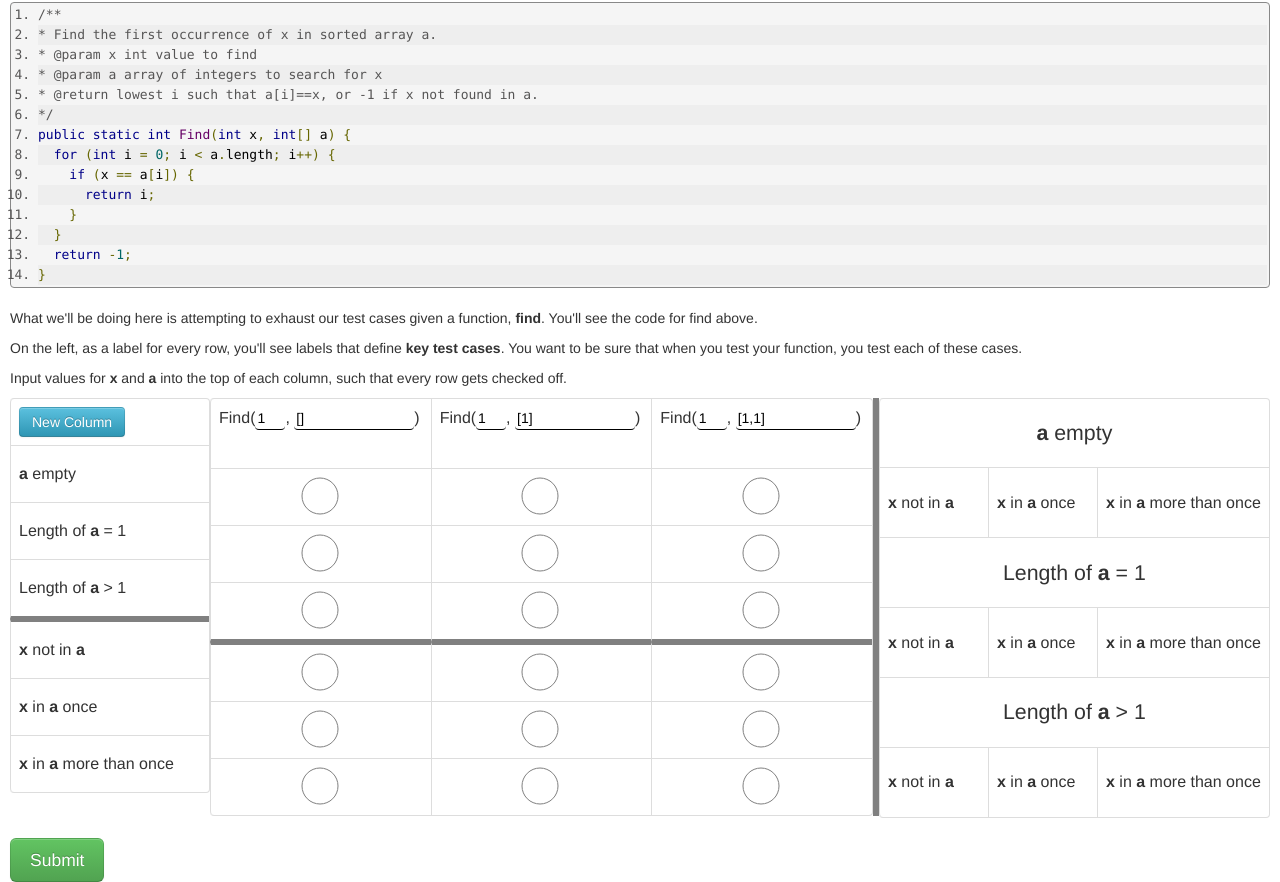
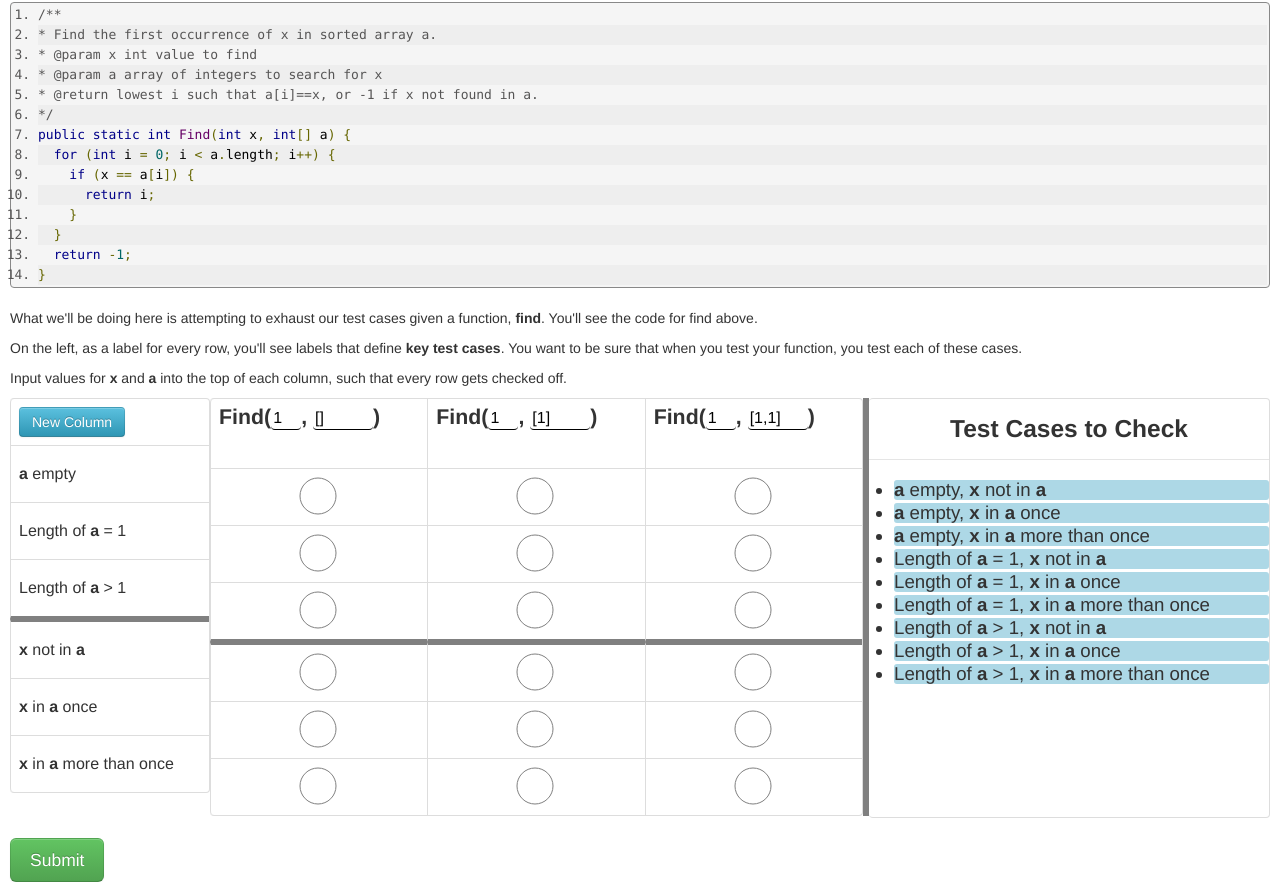
Before and after one commit to Dsan10s/MIT-Project2, a plain HTML site: page JUnitTable1_Prod.html in a window 1280 px wide. Shown: the part 58-940 px from the top of the page. Drawn offline with nearby package versions, Linux system fonts and the light colour scheme.

Commit message:
Product table update

```diff
--- a/AllData_Find.js
+++ b/AllData_Find.js
@@ -47,58 +47,6 @@ var code =["ph", "public static int find(int x, int[] a) {\n  for (int i = 0; i
 //====================================================================================
 //Helper functions for checkMembership
 
-
-var columnsDisplayed = [];
-var radioData = [];
-var radioDataProd = [];
-for (var i = 0; i <= numTestCases; i++){
-	columnsDisplayed.push(i);
-}
-
-var numGroup1 = 0;
-for (var i = 0; i <= allRows.length - 1; i++){
-	if (allRows[i].group == 1){
-		numGroup1++;
-	}
-}
-console.log("numGroup1: " + numGroup1)
-var numGroup2 = 0;
-for (var i = 0; i <= allRows.length - 1; i++){
-	if (allRows[i].group == 2){
-		numGroup2++;
-	}
-}
-console.log("numGroup2: " + numGroup2)
-
-/*Product Mode radioData*/
-
-for (var i = 0; i <= numGroup1; i++){
-	if(i == 0){
-		radioDataProd.push([null]);
-	}else{
-		var newData = [null];
-		for (var n = 1; n <= numGroup2; n++){
-			newData.push(false);
-		}
-		radioDataProd.push(newData);
-	}
-}
-
-/*Sum Mode RadioData*/
-
-for (var i = 0; i < allRows.length; i++){
-	if(i == 0){
-		radioData.push([null]);
-	}else{
-		var newData = [null];
-		for (var x = 1; x <= numTestCases; x++){
-			newData.push(false);
-		}
-		radioData.push(newData);
-	}
-}
-console.log(radioData);
-
 /*Find method returns number of times a number was found in an array*/
 function find(x, a){
 	var instances = 0;
--- a/JUnitTable1_Prod.css
+++ b/JUnitTable1_Prod.css
@@ -11,17 +11,24 @@ table{
 	margin: 0px;
 	/*overflow: auto;*/
 }
+#inputs{
+	font-size: 16pt;
+	font-weight: bolder;
+	vertical-align: middle;
+}
 .findInput1{
+	font-size: 12pt;
 	border: 0px;
 	border-radius: 4px;
 	border-bottom: 1px solid black;
 	width: 30px;
 }
 .findInput2{
+	font-size: 12pt;
 	border: 0px;
 	border-radius: 4px;
 	border-bottom: 1px solid black;
-	width: 120px;
+	width: 60px;
 }
 .customRadio{
 
@@ -72,6 +79,7 @@ table{
 }
 
 .delete{
+	font-size: 20px;
 	opacity: 0;
 	margin-left: 10px;
 }
@@ -96,10 +104,15 @@ td{
 .col0{
 
 }
-#infoTable{
-	width: 100px;
+#infoDiv{
+	float: left;
+	width: 400px;
 	/*white-space: nowrap;*/
 }
 .subLabel{
 	min-width: 92px;
 }
+.testCases{
+	background-color: lightblue;
+	border-radius: 3px;
+}
--- a/JUnitTable1_Prod.js
+++ b/JUnitTable1_Prod.js
@@ -2,6 +2,56 @@
 
 var JUnitTable1 = (function(){
 
+	var columnsDisplayed = [];
+	var radioData = [];
+	var radioDataProd = [];
+	for (var i = 0; i <= numTestCases; i++){
+		columnsDisplayed.push(i);
+	}
+
+	var numGroup1 = 0;
+	for (var i = 0; i <= allRows.length - 1; i++){
+		if (allRows[i].group == 1){
+			numGroup1++;
+		}
+	}
+	console.log("numGroup1: " + numGroup1)
+	var numGroup2 = 0;
+	for (var i = 0; i <= allRows.length - 1; i++){
+		if (allRows[i].group == 2){
+			numGroup2++;
+		}
+	}
+	console.log("numGroup2: " + numGroup2)
+
+	/*Product Mode radioData*/
+
+	for (var i = 0; i <= numGroup1; i++){
+		if(i == 0){
+			radioDataProd.push([null]);
+		}else{
+			var newData = [null];
+			for (var n = 1; n <= numGroup2; n++){
+				newData.push(false);
+			}
+			radioDataProd.push(newData);
+		}
+	}
+
+	/*Sum Mode RadioData*/
+
+	for (var i = 0; i < allRows.length; i++){
+		if(i == 0){
+			radioData.push([null]);
+		}else{
+			var newData = [null];
+			for (var x = 1; x <= numTestCases; x++){
+				newData.push(false);
+			}
+			radioData.push(newData);
+		}
+	}
+	console.log(radioData);
 
 	/*Nulls are placeholders so indexing is easier later*/
 
@@ -26,7 +76,7 @@ var JUnitTable1 = (function(){
 		var tableFixed = $("<table id = 'tablePartitions' class = 'table table-hover table-bordered' style: 'float: left'></table>");
 		var tableContentContainer = $("<div id = 'tableContentCont'></div>");
 		var tableContent = $("<table id = 'tableContent' class = 'table table-hover table-bordered' style: 'float: left'></table>")
-		var infoTable = $("<table id = 'infoTable' class = 'table table-hover table-bordered' style: 'float: left'></table>")
+		var infoDiv = $("<div id = 'infoDiv' class = 'table table-hover table-bordered' style: 'float: left'><legend><h3 style = 'text-align: center' >Test Cases to Check</h3></legend></div>")
 		tableContentContainer.append(tableContent);
 
 		/*var table = $("<table id = 'JUnitTable1' class = 'table table-hover table-bordered'></table>");*/
@@ -55,7 +105,7 @@ var JUnitTable1 = (function(){
 			}
 			temp+="<input id = '"+inputs[inputs.length-1].name+"Input"+i+"' class = 'findInput"+(inputs.length-1)+"' placeholder = '  "+inputs[inputs.length-1].name+"'></input>";
 
-			var findLabel = $("<td class = 'col" + i + "'><span>"+functionName+"("+temp+")</span><button class = 'delete btn btn-danger' style = 'float: right;'>Delete</button></td>");
+			var findLabel = $("<td id = 'inputs' class = 'col" + i + "'><span>"+functionName+"("+temp+")</span><button class = 'delete btn btn-danger' style = 'float: right;'>&times;</button></td>");
 			row0Content.append(findLabel);
 		}
 
@@ -63,7 +113,7 @@ var JUnitTable1 = (function(){
 		tableContent.append(row0Content);
 
 
-		/*Table1*/
+	/*Table1*/
 		for (var r = 1; r <= allRows.length-1; r++){
 			var newRow = $("<tr class = 'row" + r + "'></tr>");
 			for (var c = 0; c < columnsDisplayed.length; c++){
@@ -86,8 +136,9 @@ var JUnitTable1 = (function(){
 			}
 
 		}
+	/*End*/
 
-		/*Table 2*/
+	/*Table 2*/
 
 		for (var r = 1; r <= allRows.length-1; r++){
 			var newRow = $("<tr class = 'row" + r + "'></tr>");
@@ -109,43 +160,41 @@ var JUnitTable1 = (function(){
 			}
 
 		}
+	/*End*/
 
-		/*Table 3*/
+	/*Table 3*/
 		var numGroup1 = 0;
 		for (var i = 0; i <= allRows.length - 1; i++){
 			if (allRows[i].group == 1){
 				numGroup1++;
 			}
 		}
-		console.log("numGroup1: " + numGroup1)
 		var numGroup2 = 0;
 		for (var i = 0; i <= allRows.length - 1; i++){
 			if (allRows[i].group == 2){
 				numGroup2++;
 			}
 		}
-		console.log("numGroup2: " + numGroup2)
+		var infoList = $("<ul id = 'infoList'></ul>");
 		for (var i = 1; i <= numGroup1; i++){
 
-			console.log("i: " + i);
 
-			var mainCol = $("<tr><td id = 'infoTableLabel" + i + "' colspan = '" + numGroup2 + "' style = 'font-size: 16pt; text-align: center; vertical-align: middle'>"+ allRows[i].title + "</td></tr>")
-			infoTable.append(mainCol);
+/*			var mainCol = $("<li id = 'infoDivLabel" + i + "' colspan = '" + numGroup2 + "' style = 'font-size: 16pt; text-align: center; vertical-align: middle'>"+ allRows[i].title + "<li>")
+			infoDiv.append(mainCol);*/
 			var subRow = $("<tr id = 'subRow" + i +"'></tr>");
 			for (var n = 1; n <= numGroup2; n++){
-				var subCol = $("<td class = 'subLabel' id = 'infoSubLabel" + n + "' style = 'vertical-align: middle'>" + allRows[n + numGroup1].title + "</td>");
-				subRow.append(subCol)
+				var newListItem = $("<li id = 'mainPartition" + i + "' class = 'subPartition" + n + " testCases' style = 'font-size: 14pt; margin-bottom: 3px;'>" + allRows[i].title + ", " + allRows[n + numGroup1].title + "</li>")
+				var subCol = $("<td class = 'subLabel' id = 'infoSubLabel" + n + "' style = 'vertical-align: middle; font-size: 14pt'>" + allRows[n + numGroup1].title + "</td>");
+				infoList.append(newListItem)
 			}
 
-			infoTable.append(mainCol, subRow);
-			console.log("mainCol: " + mainCol.html())
-			console.log("subRow: " + subRow.html())
-			console.log("numGroup1: " + numGroup1)
+			infoDiv.append(infoList);
 		}
+	/*End*/
 
 
 
-		$(div).append(tableFixed, tableContentContainer, infoTable, bottomDiv);
+		$(div).append(tableFixed, tableContentContainer, infoDiv, bottomDiv);
 
 
 
@@ -201,12 +250,10 @@ var JUnitTable1 = (function(){
 
 			if (subLabelClicked[mainRowNum][subColNum] === false){
 				subLabelClicked[mainRowNum][subColNum] = true
-				console.log("newSubLabelClicked: " + subLabelClicked);
 				$(this).html("Impossible");
 				$(this).animate({backgroundColor: "#8cfbff"}, 200);
 			}else if(subLabelClicked[mainRowNum][subColNum] === true){
 				subLabelClicked[mainRowNum][subColNum] = false
-				console.log("newSubLabelClicked: " + subLabelClicked);
 				var subColId = $(this).attr("id");
 				var subColNum = parseInt(subColId.slice(12, subColId.length));
 				$(this).html(allRows[subColNum + numGroup1].title);
@@ -246,7 +293,6 @@ var JUnitTable1 = (function(){
 
 
 				if (radioData[rowIndex][colIndex] === false){
-					console.log("rowClass: " + rowClass + ", colClass: " + colClass)
 					d3.select("." + rowClass + " " + "." + colClass + " .circleFill").transition()
 					.attr("r", 20).duration(200)
 					.attr("stroke", "white").duration(200);
@@ -267,8 +313,6 @@ var JUnitTable1 = (function(){
 						var thisGroupEnd = thisGroupStart + numGroup2 - 1;
 					}
 
-					console.log("thisGroupStart: " + thisGroupStart);
-					console.log("thisGroupEnd: " + thisGroupEnd);
 					for (var i = thisGroupStart; i <= thisGroupEnd; i++){
 						if(radioData[i][colIndex] === true){
 							radioData[i][colIndex] = false;
@@ -313,7 +357,6 @@ var JUnitTable1 = (function(){
 							}
 							temp1=allRows[r].checkMembership.apply(null,inputArray);
 							ind1= r;
-							console.log("temp1 = "+temp1+", ind1 = "+ind1);
 							break;
 						}
 					}
@@ -326,7 +369,6 @@ var JUnitTable1 = (function(){
 							}
 							temp2=allRows[r].checkMembership.apply(null,inputArray);
 							ind2=r-numGroup1;
-							console.log("temp2 = "+temp2+", ind2 = "+ind2);
 							break;
 						}
 					}
@@ -338,11 +380,8 @@ var JUnitTable1 = (function(){
 
 				/*for(var i = 1;i<=columnsDisplayed.length-1;i++){
 					for(var c = 1; c<= numGroup1+numGroup2;c++)
-						console.log(radioData[i][c]);
 				}*/
 
-				console.log(JSON.stringify(radioData));
-				console.log(JSON.stringify(radioDataProd));
 			})
 		}
 	/*End*/
@@ -353,7 +392,7 @@ var JUnitTable1 = (function(){
 			for (var r = 0; r <= allRows.length-1; r++){
 
 				var rowClass = ".row" + r;
-				var newCol = $("<td class = 'col" + newNum + "' style = 'width: 0px'></td>");
+				var newCol = $("<td id = 'inputs' class = 'col" + newNum + "' style = 'width: 0px'></td>");
 
 				if (r == 0){
 					/*generate a string for input fields in HTML*/
@@ -365,7 +404,7 @@ var JUnitTable1 = (function(){
 					temp+="<input id = '"+inputs[inputs.length-1].name+"Input"+newNum+"' class = 'findInput"+(inputs.length-1)+"' placeholder = '  "+inputs[inputs.length-1].name+"'></input>";
 
 					var newFindLabel = $(temp);
-					var newDeleteBtn = $("<button class = 'delete btn btn-danger' style = 'float: right;'>Delete</button>")
+					var newDeleteBtn = $("<button class = 'delete btn btn-danger' style = 'float: right;'>&times;</button>")
 					newCol.append("<span>Find(", newFindLabel, ")</span>", newDeleteBtn);
 				}else{
 					newCol.append($("<span class = 'cellContent'><span class = 'customRadioBorder'><span class = 'relative'><span class = 'customRadioFill'></span></span></span><span class = 'relative'><img class = 'mark checkMark' src = 'images/checkMark.png'/></span><span class = 'relative'><img class = 'mark errorMark' src = 'images/ErrorMark.png'/></span></span>"));
@@ -377,8 +416,6 @@ var JUnitTable1 = (function(){
 
 				/*var totalPx = parseFloat($("#JUnitTable1").css("width")) - parseFloat($(".col0").css("width"));
 				var newWidth = totalPx/(columnsDisplayed.length + 0.5);
-				console.log("totalPx: " + totalPx)
-				console.log("newWidth: " + newWidth);
 				$(".col" + newNum).animate({"width": newWidth}, 2000,function(){
 					$(".col" + newNum).children().show();
 					$(".col" + newNum).children().animate({"opacity": "1"}, 500, function(){
@@ -397,7 +434,6 @@ var JUnitTable1 = (function(){
 				var colNum = parseInt(colClass.slice(3, colClass.length));
 				if(colNum > 3){
 					$(this).animate({"opacity": "1"}, 200);
-					console.log("1:1")
 				}
 			});
 			$(".delete").on("mouseleave", function(){
@@ -405,7 +441,6 @@ var JUnitTable1 = (function(){
 				var colNum = parseInt(colClass.slice(3, colClass.length));
 				if(colNum  > 3){
 					$(this).animate({"opacity": "0"}, 200);
-					console.log("0:1")
 				}
 			})
 
@@ -556,12 +591,9 @@ var JUnitTable1 = (function(){
 
 
 			})
-			console.log("radiobutton clicked")
 			$(".delete").on("click", function(){
-				console.log("delete clicked")
 				var deleteCol = $(this).parent("td").attr("class");
 				var deleteColNum = deleteCol.slice(3, deleteCol.length);
-				console.log("deleteCol: " + deleteCol)
 
 				if(parseInt(deleteColNum)>numTestCases){
 					$("." + deleteCol).remove();
@@ -569,18 +601,15 @@ var JUnitTable1 = (function(){
 						columnsDisplayed.splice(columnsDisplayed.indexOf(parseInt(deleteColNum)), 1);
 					}
 				}
-				console.log(columnsDisplayed);
-				$("#infoTable").height(  $("#tableContentCont").height()  )
+				$("#infoDiv").height(  $("#tableContentCont").height()  )
 			})
 
-			$("#infoTable").height(  $("#tableContentCont").height()  )
+			$("#infoDiv").height(  $("#tableContentCont").height()  )
 		});
 
 		$(".delete").on("click", function(){
-			console.log("delete clicked")
 			var deleteCol = $(this).parent("td").attr("class");
 			var deleteColNum = deleteCol.slice(3, deleteCol.length);
-			console.log("deleteCol: " + deleteCol)
 			if(parseInt(deleteColNum)<=numTestCases){
 				$("." + deleteCol).remove();
 				if(columnsDisplayed.indexOf(parseInt(deleteColNum))!=-1){
@@ -588,16 +617,17 @@ var JUnitTable1 = (function(){
 				}
 			}
 
-			console.log(columnsDisplayed);
-			$("#infoTable").height(  $("#tableContentCont").height()  )
+			$("#infoDiv").height(  $("#tableContentCont").height()  )
 		});
 
 		$(".delete").on("mouseenter", function(){
 			var colClass = $(this).parent("td").attr("class");
 			var colNum = parseInt(colClass.slice(3, colClass.length));
+			console.log("colNum: " + colNum);
+			console.log("numTestCases: " + numTestCases);
 			if(colNum <= numTestCases){
+				console.log("opacity: " + $(this).css("opacity"));
 				$(this).animate({"opacity": "1"}, 200);
-				console.log("1:2")
 			}
 		});
 		$(".delete").on("mouseleave", function(){
@@ -605,7 +635,6 @@ var JUnitTable1 = (function(){
 			var colNum = parseInt(colClass.slice(3, colClass.length));
 			if(colNum  <= numTestCases){
 				$(this).animate({"opacity": "0"}, 200);
-				console.log("0:2")
 			}
 		})
 
@@ -622,8 +651,6 @@ $("#aInput3").val("[1,1]")
 
 		/*Checks the user inputs when the submit button is pressed*/
 		$("#submit1").on("click", function(){
-			console.log("radioData: " , radioData);
-			console.log("radioDataProd: " , JSON.stringify(radioDataProd));
 			$("#mainAlert").hide();
 			$("#mainSuccess").hide();
 
@@ -648,13 +675,12 @@ $("#aInput3").val("[1,1]")
 							counter++;
 						}
 						if (counter == numGroup2){
-							$("#infoTableLabel" + x).animate({backgroundColor: "#8dd626"}, 300);
+							$("#infoDivLabel" + x).animate({backgroundColor: "#8dd626"}, 300);
 						}
 					}
 				}
 				/*Displays check and error marks based on user input*/
 				for (var c = columnsDisplayed[1]; c <= columnsDisplayed[columnsDisplayed.length - 1]; c++){
-					console.log("c: " + c)
 					/*for loop stops when it reaches a number in columnsDisplayed that doesn't exist*/
 					if (columnsDisplayed.indexOf(c) == -1){
 						console.log("column does not exist, moving to next column")
@@ -665,9 +691,7 @@ $("#aInput3").val("[1,1]")
 							inputArray.push(JSON.parse($("#"+inputs[j].name+"Input" + c).val()));
 						}
 						for(var r=1;r<=allRows.length-1;r++){
-							console.log("checkError marks animate: r: " + r);
 							if(allRows[r].checkMembership.apply(null,inputArray)&& radioData[r][c] == true){
-								console.log("TRUE: r: " + r)
 								$(".row"+r+" .col"+c+" .checkMark").animate({"opacity":"1"},200);
 								$(".row"+r+" .col"+c+" .errorMark").animate({"opacity":"0"},200);
 							}
@@ -678,7 +702,6 @@ $("#aInput3").val("[1,1]")
 							}
 						}
 					}
-					console.log("columnsDisplayed Length: " + columnsDisplayed[columnsDisplayed.length - 1])
 				}
 
 				/*
@@ -706,7 +729,6 @@ $("#aInput3").val("[1,1]")
 								$("#mainAlert").show();
 								$("#mainAlert").animate({"opacity": "1"}, 200);
 								$("#mainAlert").html(inputs[i].name+" has to be "+inputs[i].display);
-								console.log(this.value,inputs[i].name,i)
 								hasShown=true;
 							}
 						}
@@ -729,7 +751,6 @@ $("#aInput3").val("[1,1]")
 				/*for(var i = 1; i <= radioData.length; i++){
 				}*/
 			}catch(e){
-				console.log("error: "+e);
 
 				/*Some error checking*/
 				var hasShown=false;
@@ -773,9 +794,9 @@ $(document).ready(function(){
 	}
 
 
-	$("#tableContentCont").width( ( parseFloat($("body").width()) - parseFloat( $("#infoTable").width() )- parseFloat( $("#tablePartitions").width() ) - 8) );
+	$("#tableContentCont").width( ( parseFloat($("body").width()) - parseFloat( $("#infoDiv").width() )- parseFloat( $("#tablePartitions").width() ) - 8) );
 	$(window).resize(function(){
-		$("#tableContentCont").width( ( parseFloat($("body").width()) - parseFloat( $("#infoTable").width() ) - parseFloat( $("#tablePartitions").width() ) - 8) )
+		$("#tableContentCont").width( ( parseFloat($("body").width()) - parseFloat( $("#infoDiv").width() ) - parseFloat( $("#tablePartitions").width() ) - 8) )
 	});
-	$("#infoTable").height(  $("#tableContentCont").height()  )
+	$("#infoDiv").height(  $("#tableContentCont").height()  )
 });
```
